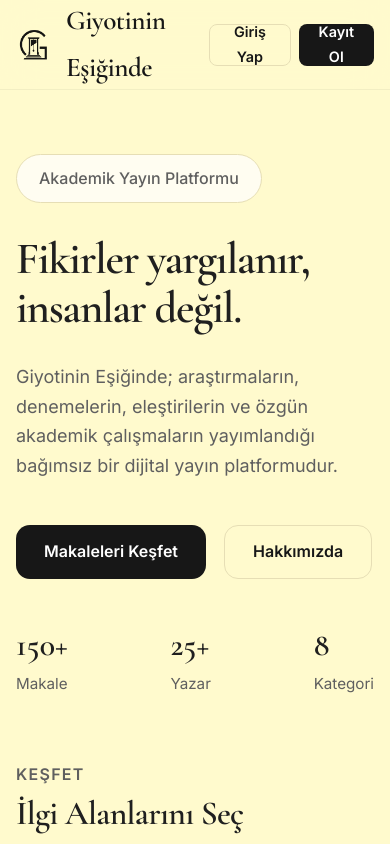
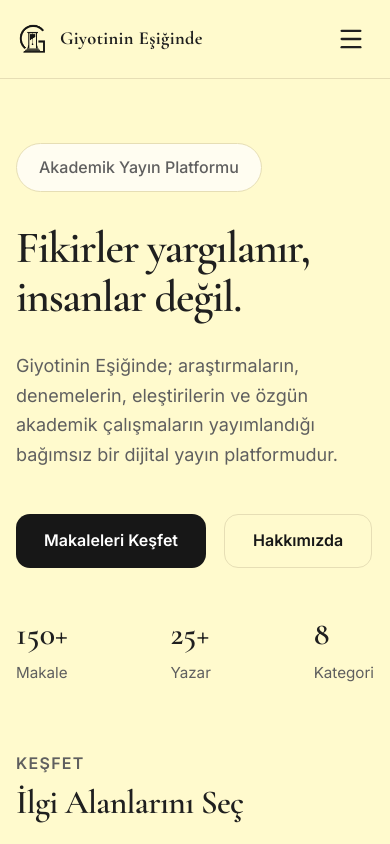
Before and after one commit to ahmetcevdet-afk/giyotinin-esiginde, a React (Vite) app: page / in a window 390 px wide. Shown: the top 844 px of the page. Built offline with nearby package versions, Linux system fonts and the light colour scheme.

Commit message:
mobil hamburger

```diff
--- a/package.json
+++ b/package.json
@@ -12,6 +12,7 @@
   "dependencies": {
     "@supabase/supabase-js": "^2.111.0",
     "framer-motion": "^12.43.0",
+    "lucide-react": "^1.28.0",
     "react": "^19.2.7",
     "react-dom": "^19.2.7",
     "react-icons": "^5.7.0",
--- a/src/components/Navbar/Navbar.css
+++ b/src/components/Navbar/Navbar.css
@@ -1,97 +1,384 @@
+/* ===================================================
+   NAVBAR
+=================================================== */
+
 .navbar {
   position: sticky;
   top: 0;
   z-index: 1000;
-  height: var(--navbar-height);
-  background: rgba(255, 250, 205, 0.82);
-  backdrop-filter: blur(18px);
-  border-bottom: 1px solid rgba(0, 0, 0, 0.05);
+
+  width: 100%;
+
+  background: var(--background);
+
+  border-bottom: 1px solid var(--border);
+
+  backdrop-filter: blur(12px);
+
+  transition: var(--transition-fast);
 }
 
 .navbar-container {
-  height: 100%;
   display: flex;
   align-items: center;
   justify-content: space-between;
+
+  height: var(--navbar-height);
+
+  gap: 32px;
 }
+
+/* ===================================================
+   BRAND
+=================================================== */
 
 .brand {
   display: flex;
   align-items: center;
   gap: 14px;
+
+  text-decoration: none;
+
+  flex-shrink: 0;
 }
 
 .brand-logo {
   width: 46px;
   height: 46px;
-  flex-shrink: 0;
+
   object-fit: contain;
+
+  transition: var(--transition-fast);
+}
+
+.brand:hover .brand-logo {
+  transform: rotate(-8deg) scale(1.05);
 }
 
 .logo {
-  color: var(--primary);
+  color: var(--text);
+
   font-family: var(--font-heading);
-  font-size: 2.3rem;
-  font-weight: 600;
-  letter-spacing: -0.5px;
+
+  font-size: 2rem;
+
+  font-weight: 700;
+
+  letter-spacing: .4px;
+
+  white-space: nowrap;
 }
+
+/* ===================================================
+   DESKTOP NAVIGATION
+=================================================== */
 
 .nav-links {
   display: flex;
   align-items: center;
-  gap: 38px;
+
+  gap: 34px;
+
+  margin-left: auto;
 }
 
 .nav-links a {
   position: relative;
+
   color: var(--text);
-  font-family: var(--font-body);
-  font-size: 17px;
+
+  text-decoration: none;
+
+  font-size: 1rem;
+
   font-weight: 500;
-  transition: color 0.25s;
-}
 
-.nav-links a:hover {
-  color: var(--primary);
+  transition: var(--transition-fast);
 }
 
 .nav-links a::after {
+  content: "";
+
   position: absolute;
-  bottom: -6px;
+
   left: 0;
+  bottom: -8px;
+
   width: 0;
+
   height: 2px;
-  content: "";
-  background: var(--primary);
-  transition: width 0.25s;
+
+  border-radius: 999px;
+
+  background: var(--text);
+
+  transition: width .25s ease;
 }
 
 .nav-links a:hover::after {
   width: 100%;
 }
 
+/* ===================================================
+   BUTTONS
+=================================================== */
+
 .nav-actions {
   display: flex;
+  align-items: center;
+
   gap: 12px;
+
+  flex-shrink: 0;
 }
 
-@media (max-width: 992px) {
+/* ===================================================
+   HAMBURGER
+=================================================== */
+
+.hamburger {
+  display: none;
+
+  align-items: center;
+  justify-content: center;
+
+  width: 46px;
+  height: 46px;
+
+  border: none;
+
+  border-radius: var(--radius-md);
+
+  background: transparent;
+
+  color: var(--text);
+
+  cursor: pointer;
+
+  transition: var(--transition-fast);
+}
+
+.hamburger:hover {
+  background: var(--surface-alt);
+
+  transform: scale(1.05);
+}
+
+.hamburger:active {
+  transform: scale(.96);
+}
+
+/* ===================================================
+   OVERLAY
+=================================================== */
+
+.overlay {
+  position: fixed;
+
+  inset: 0;
+
+  background: rgba(0,0,0,.35);
+
+  opacity: 0;
+
+  visibility: hidden;
+
+  transition: .25s;
+
+  z-index: 998;
+}
+
+.overlay.show {
+  opacity: 1;
+
+  visibility: visible;
+}
+/* ===================================================
+   MOBILE MENU
+=================================================== */
+
+.mobile-menu {
+  position: fixed;
+  top: 0;
+  right: -340px;
+
+  width: 320px;
+  max-width: 85vw;
+  height: 100vh;
+
+  display: flex;
+  flex-direction: column;
+
+  gap: 22px;
+
+  padding: 110px 30px 32px;
+
+  background: var(--background);
+
+  border-left: 1px solid var(--border);
+
+  box-shadow: var(--shadow-lg);
+
+  transition: right .35s ease;
+
+  z-index: 999;
+}
+
+.mobile-menu.open {
+  right: 0;
+}
+
+.mobile-menu a {
+  position: relative;
+
+  color: var(--text);
+
+  text-decoration: none;
+
+  font-size: 1.05rem;
+
+  font-weight: 500;
+
+  padding-bottom: 8px;
+
+  transition: var(--transition-fast);
+}
+
+.mobile-menu a::after {
+  content: "";
+
+  position: absolute;
+
+  left: 0;
+  bottom: 0;
+
+  width: 0;
+
+  height: 2px;
+
+  background: var(--text);
+
+  transition: width .25s ease;
+}
+
+.mobile-menu a:hover::after {
+  width: 100%;
+}
+
+/* ===================================================
+   MOBILE BUTTONS
+=================================================== */
+
+.mobile-buttons {
+  margin-top: auto;
+
+  display: flex;
+  flex-direction: column;
+
+  gap: 14px;
+}
+
+.mobile-buttons .button {
+  width: 100%;
+}
+
+/* ===================================================
+   LARGE TABLET
+=================================================== */
+
+@media (max-width:1100px) {
+
+  .nav-links {
+    gap: 22px;
+  }
+
+  .logo {
+    font-size: 1.8rem;
+  }
+
+}
+
+/* ===================================================
+   TABLET
+=================================================== */
+
+@media (max-width:900px) {
+
   .nav-links {
     display: none;
   }
-}
 
-@media (max-width: 600px) {
+  .nav-actions {
+    display: none;
+  }
+
+  .hamburger {
+    display: flex;
+  }
+
+  .navbar-container {
+    height: 78px;
+  }
+
   .brand-logo {
-    width: 36px;
-    height: 36px;
+    width: 42px;
+    height: 42px;
   }
 
   .logo {
-    font-size: 1.7rem;
+    font-size: 1.6rem;
   }
 
-  .nav-actions {
-    gap: 8px;
+}
+
+/* ===================================================
+   PHONE
+=================================================== */
+
+@media (max-width:600px) {
+
+  .navbar-container {
+    gap: 14px;
   }
+
+  .brand {
+    gap: 10px;
+  }
+
+  .brand-logo {
+    width: 38px;
+    height: 38px;
+  }
+
+  .logo {
+    font-size: 1.35rem;
+  }
+
+  .mobile-menu {
+    width: 290px;
+
+    padding: 90px 24px 24px;
+  }
+
 }
+
+/* ===================================================
+   SMALL PHONE
+=================================================== */
+
+@media (max-width:400px) {
+
+  .logo {
+    font-size: 1.15rem;
+  }
+
+  .brand-logo {
+    width: 34px;
+    height: 34px;
+  }
+
+  .mobile-menu {
+    width: 260px;
+  }
+
+}
--- a/src/components/Navbar/Navbar.jsx
+++ b/src/components/Navbar/Navbar.jsx
@@ -1,17 +1,49 @@
+import { useState, useEffect } from "react";
+import { Menu, X } from "lucide-react";
+
 import "./Navbar.css";
 import Button from "../Button/Button";
 import logoImage from "../../assets/images/logo.png";
 
 function Navbar() {
+  const [menuOpen, setMenuOpen] = useState(false);
+
+  const closeMenu = () => setMenuOpen(false);
+
+  useEffect(() => {
+    document.body.style.overflow = menuOpen ? "hidden" : "auto";
+
+    return () => {
+      document.body.style.overflow = "auto";
+    };
+  }, [menuOpen]);
+
   return (
+    <>
       <header className="navbar">
         <div className="container navbar-container">
-        <a href="/" className="brand" aria-label="Giyotinin Eşiğinde ana sayfa">
-          <img className="brand-logo" src={logoImage} alt="" />
-          <span className="logo">Giyotinin Eşiğinde</span>
+          {/* Logo */}
+
+          <a
+            href="/"
+            className="brand"
+            aria-label="Giyotinin Eşiğinde Ana Sayfa"
+            onClick={closeMenu}
+          >
+            <img
+              src={logoImage}
+              alt="Giyotinin Eşiğinde"
+              className="brand-logo"
+            />
+
+            <span className="logo">
+              Giyotinin Eşiğinde
+            </span>
           </a>
 
-        <nav className="nav-links" aria-label="Ana menü">
+          {/* Desktop Menü */}
+
+          <nav className="nav-links">
             <a href="/">Ana Sayfa</a>
             <a href="/articles">Araştırmalar</a>
             <a href="/categories">Kategoriler</a>
@@ -19,15 +51,75 @@ function Navbar() {
             <a href="/about">Hakkımızda</a>
           </nav>
 
+          {/* Desktop Butonlar */}
+
           <div className="nav-actions">
             <Button variant="secondary" size="sm">
               Giriş Yap
             </Button>
 
-          <Button size="sm">Kayıt Ol</Button>
+            <Button size="sm">
+              Kayıt Ol
+            </Button>
           </div>
+
+          {/* Hamburger */}
+
+          <button
+            className="hamburger"
+            onClick={() => setMenuOpen(!menuOpen)}
+            aria-label="Menüyü Aç"
+          >
+            {menuOpen ? (
+              <X size={28} />
+            ) : (
+              <Menu size={28} />
+            )}
+          </button>
         </div>
       </header>
+
+      {/* Overlay */}
+
+      <div
+        className={`overlay ${menuOpen ? "show" : ""}`}
+        onClick={closeMenu}
+      />
+
+      {/* Mobil Menü */}
+
+      <aside className={`mobile-menu ${menuOpen ? "open" : ""}`}>
+        <a href="/" onClick={closeMenu}>
+          Ana Sayfa
+        </a>
+
+        <a href="/articles" onClick={closeMenu}>
+          Araştırmalar
+        </a>
+
+        <a href="/categories" onClick={closeMenu}>
+          Kategoriler
+        </a>
+
+        <a href="/authors" onClick={closeMenu}>
+          Yazarlar
+        </a>
+
+        <a href="/about" onClick={closeMenu}>
+          Hakkımızda
+        </a>
+
+        <div className="mobile-buttons">
+          <Button variant="secondary">
+            Giriş Yap
+          </Button>
+
+          <Button>
+            Kayıt Ol
+          </Button>
+        </div>
+      </aside>
+    </>
   );
 }
 
```
Also changed, not shown: 1 other file (tests, documents, lock files or other folders). Lines whose indentation alone changed are shown as unchanged.
